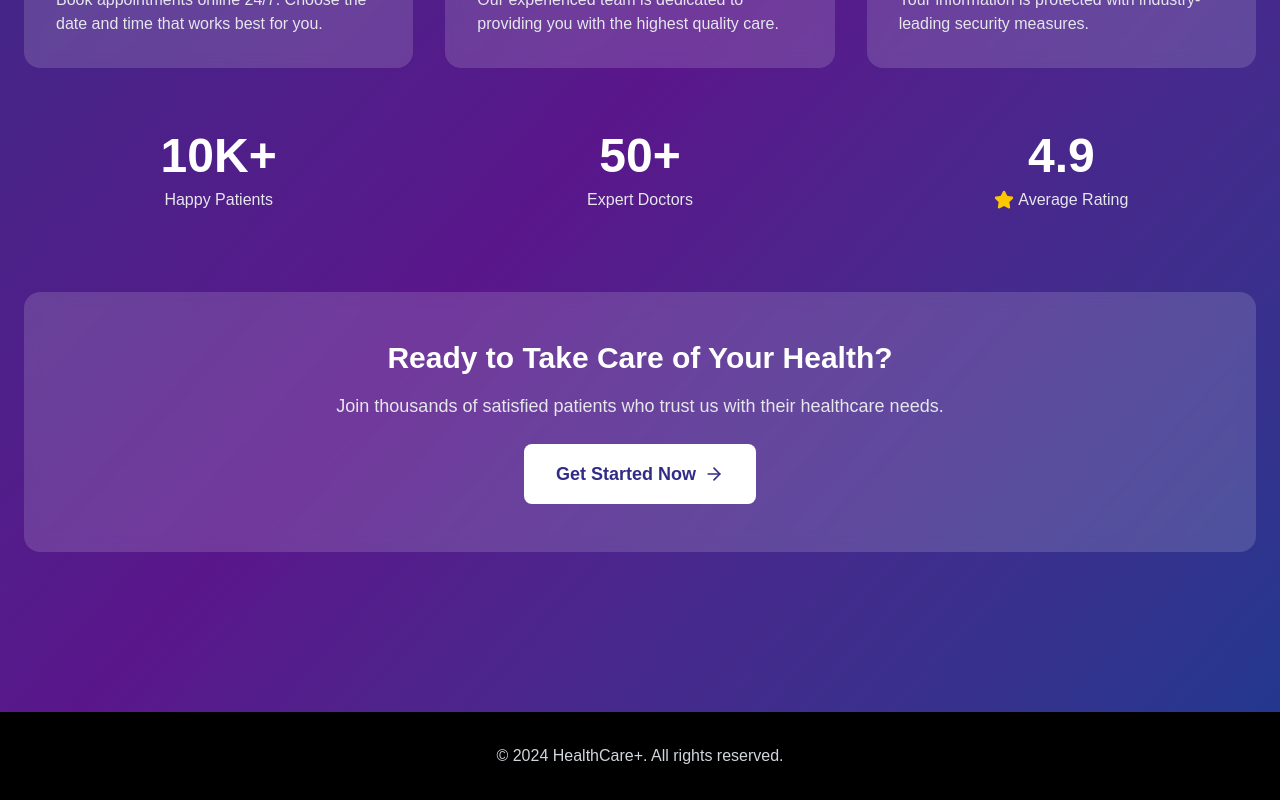
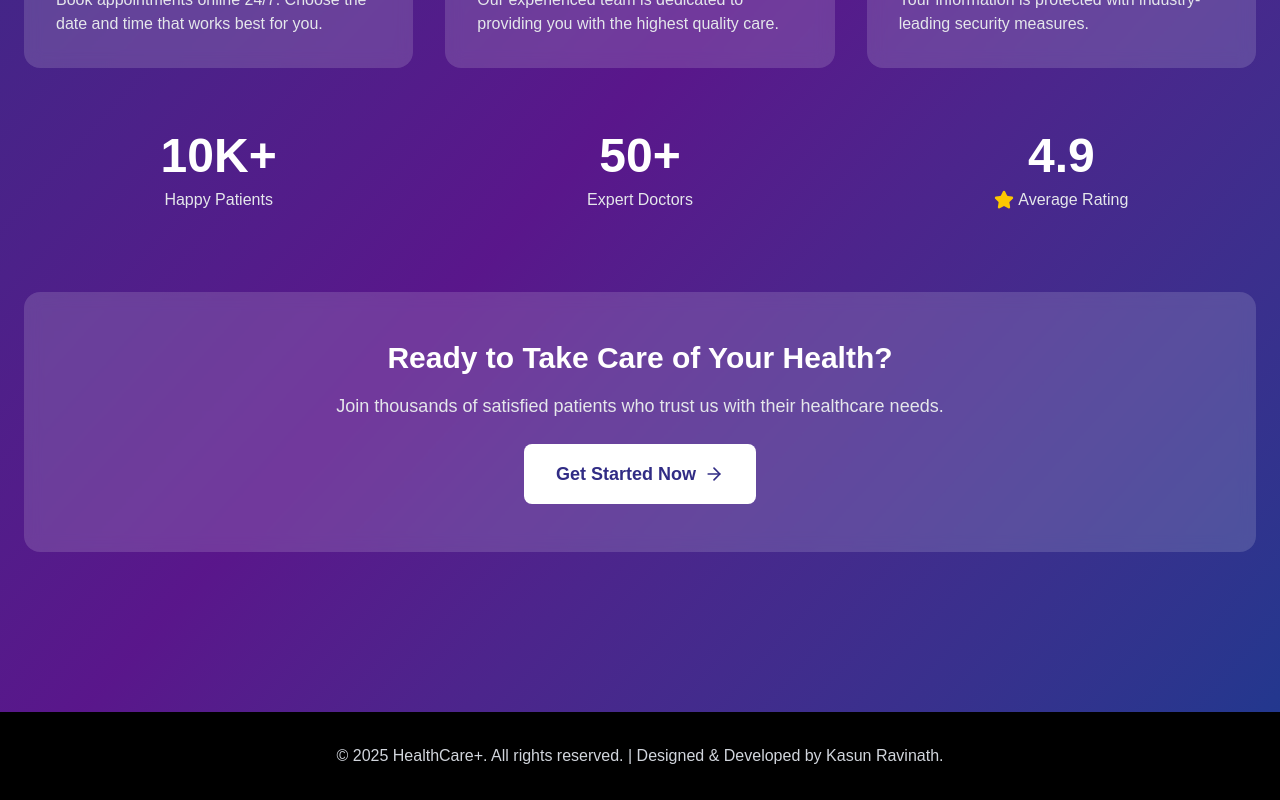
Before and after one commit to krv87/demo-app, a Next.js app: page / in a window 1280 px wide. Shown: the part 620-1420 px from the top of the page. Built offline with nearby package versions, Linux system fonts and the light colour scheme.

Commit message:
Minor changes
Mentioned this is a demo version in footer.

```diff
--- a/src/app/page.js
+++ b/src/app/page.js
@@ -164,7 +164,7 @@ export default function BookingApp() {
         {/* Footer */}
         <div className="bg-black bg-opacity-20 backdrop-blur-sm mt-20 py-8">
           <div className="max-w-7xl mx-auto px-6 text-center text-gray-300">
-            <p>&copy; 2024 HealthCare+. All rights reserved.</p>
+            <p>&copy; 2025 HealthCare+. All rights reserved.  |   Designed & Developed by Kasun Ravinath.</p>
           </div>
         </div>
       </div>
```
